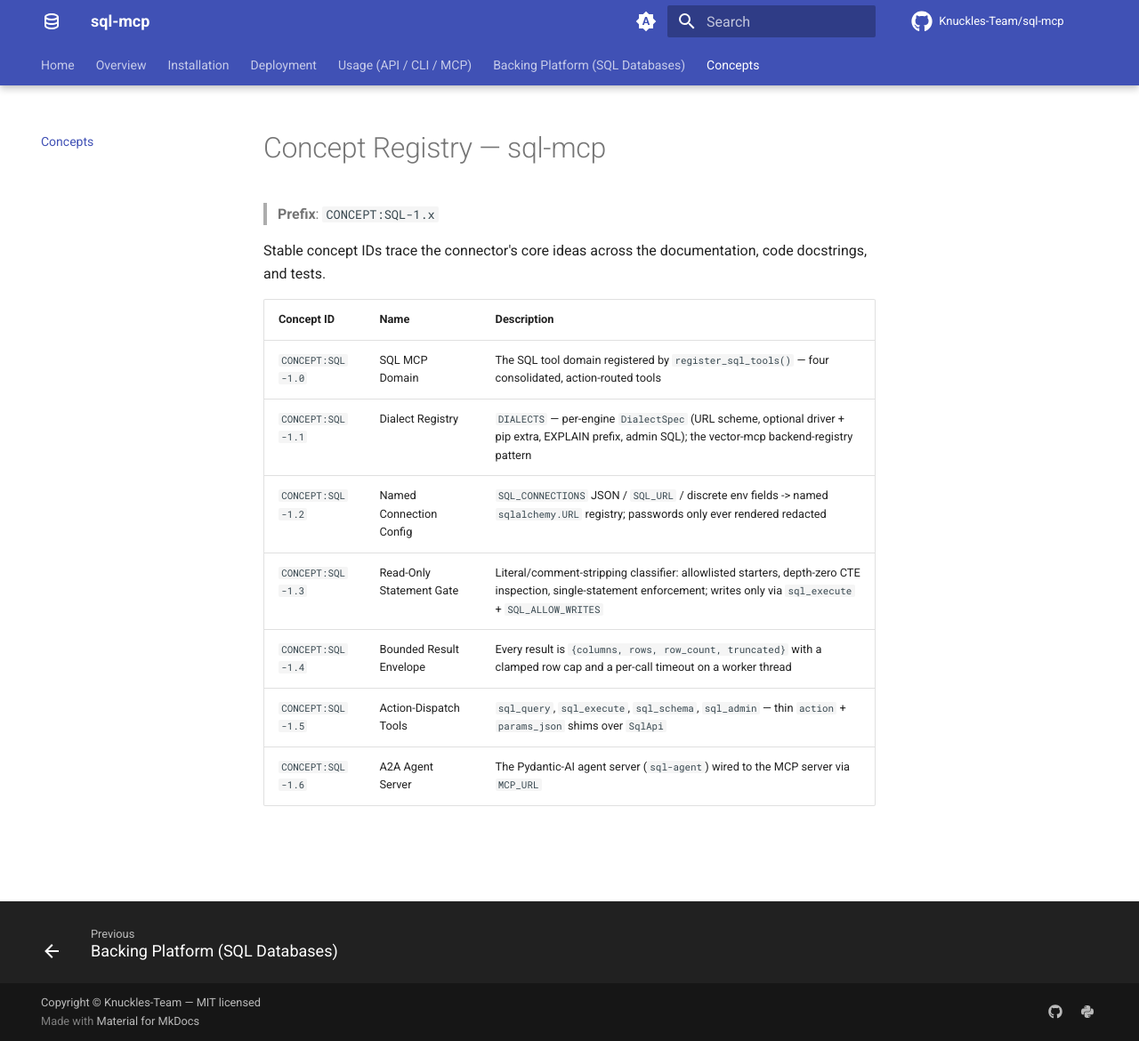
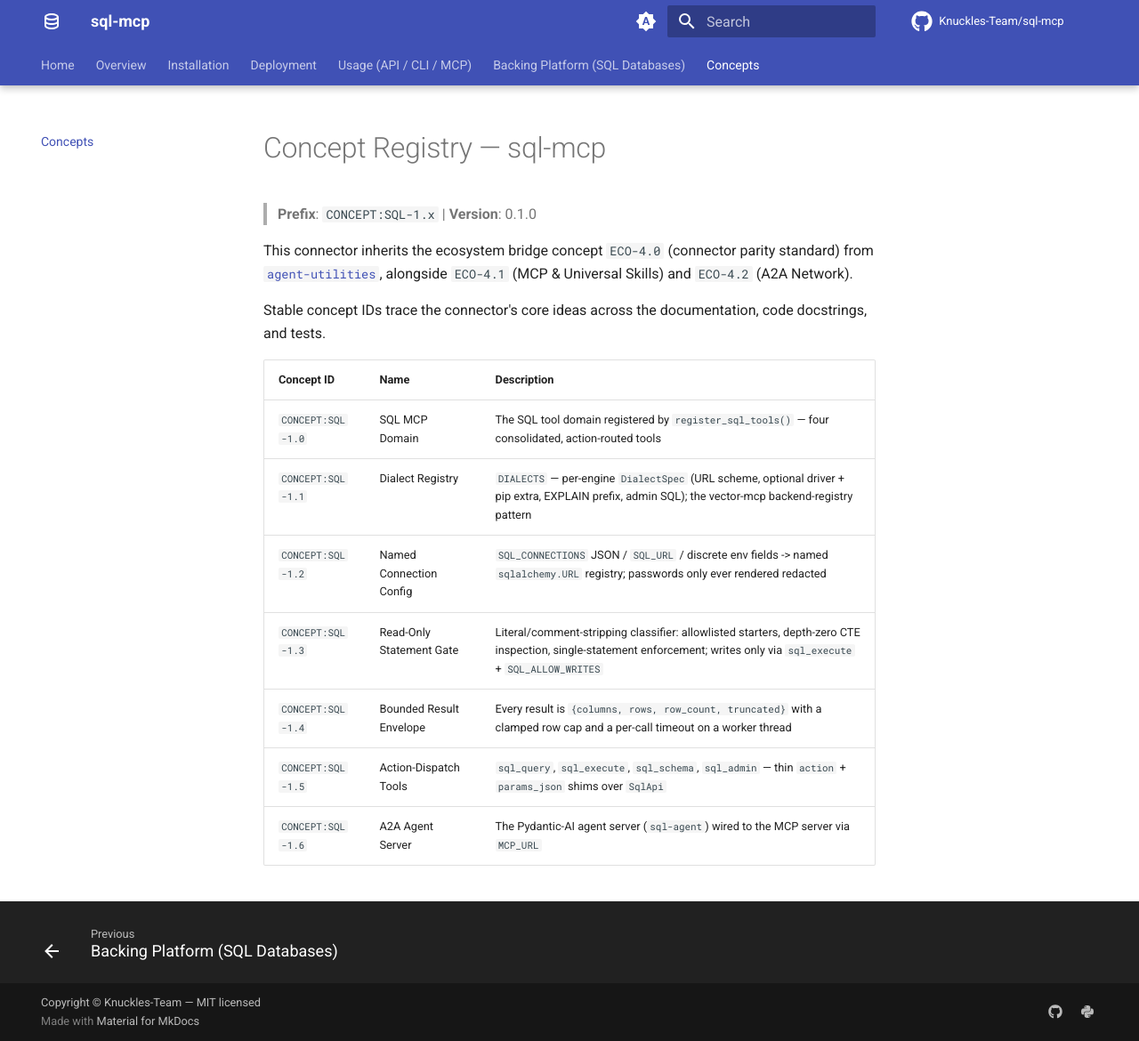
Before and after one commit to Knuckles-Team/sql-mcp, an MkDocs documentation site: the page built from docs/concepts.md, in a window 1280 px wide and 1170 px high. Shown: the whole window at 89% size. Built offline with MkDocs 1.6.1 and Material for MkDocs 9.7.7, drawn with Linux system fonts in a browser that asks for light colours; comment, search, counter and statistics services are not loaded.

Commit message:
code-enhancer remediation: lint 61->91 (A), docs 66->85 (B)
- mypy clean: Mapping-typed Api connections (accepts DSN strings — matches
  runtime), closure-safe active_connections SQL binding, annotated
  _loaded_optional_modules
- README: Table of Contents, Overview/Installation/Usage headings, MCP tools
  mapping table, Docker deployment section (README industry grade A / 93.8%)
- docs/concepts.md: ECO-4.0 ecosystem bridge + version line per PARITY_MANIFEST
- code-enhancer overall 72.9 -> 75.8; security 100/tests 100/version_sync 100

Co-Authored-By: Claude Fable 5 <noreply@anthropic.com>

```diff
--- a/docs/concepts.md
+++ b/docs/concepts.md
@@ -1,6 +1,11 @@
 # Concept Registry — sql-mcp
 
-> **Prefix**: `CONCEPT:SQL-1.x`
+> **Prefix**: `CONCEPT:SQL-1.x` | **Version**: 0.1.0
+
+This connector inherits the ecosystem bridge concept `ECO-4.0`
+(connector parity standard) from
+[`agent-utilities`](https://github.com/Knuckles-Team/agent-utilities/blob/main/docs/overview.md),
+alongside `ECO-4.1` (MCP & Universal Skills) and `ECO-4.2` (A2A Network).
 
 Stable concept IDs trace the connector's core ideas across the documentation,
 code docstrings, and tests.
--- a/sql_mcp/__init__.py
+++ b/sql_mcp/__init__.py
@@ -28,7 +28,7 @@ for module_name in CORE_MODULES:
     module = importlib.import_module(module_name)
     _expose_members(module)
 
-_loaded_optional_modules = {}
+_loaded_optional_modules: dict = {}
 
 
 def _import_module_safely(module_name: str):
```
Also changed, not shown: README.md (+54 -2 lines), 1 other file.
